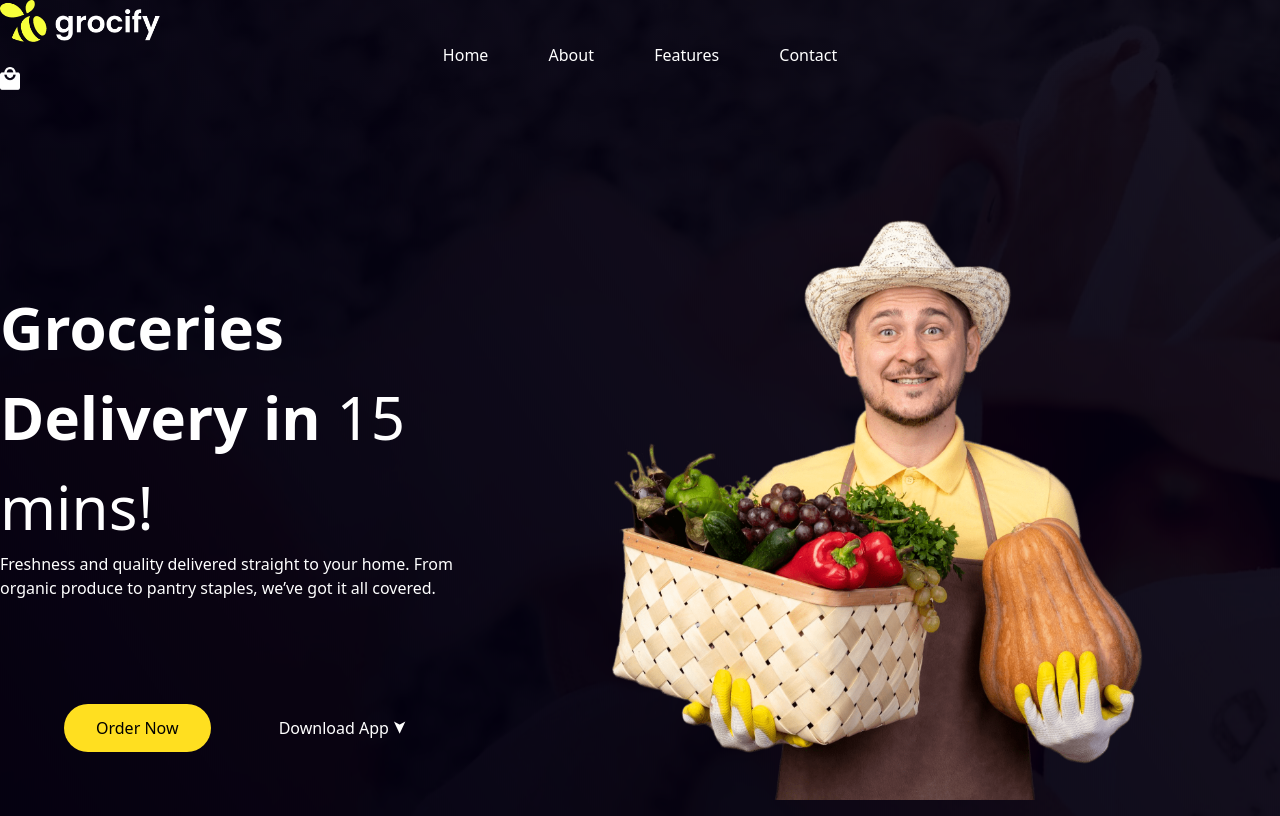
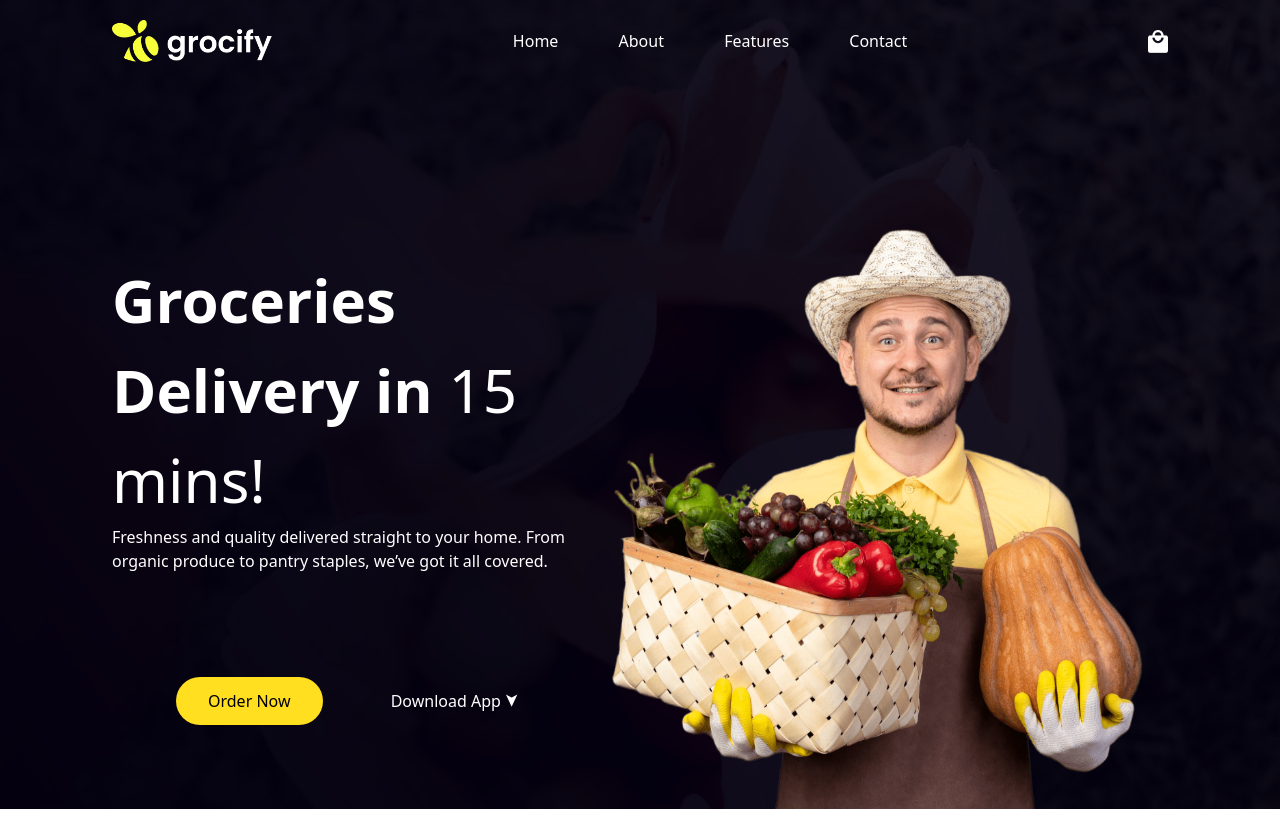
Before and after one commit to PurvaPatil-hub/Grocery_Web, a website: page index.html in a window 1280 px wide. Drawn offline with nearby package versions, Linux system fonts and the light colour scheme.

Commit message:
Update index.html

```diff
--- a/index.html
+++ b/index.html
@@ -7,8 +7,8 @@
     <script src="https://cdn.jsdelivr.net/npm/@tailwindcss/browser@4"></script>
   </head>
   <body>
-    <div
-      class="bg-[url('/images/image.png')]"
+    <div class="bg-[url('/images/image.png')] bg-center bg-cover min-h-screen px-28 py-5 relative">
+
 
 
       <nav class="flex items-center">
```
